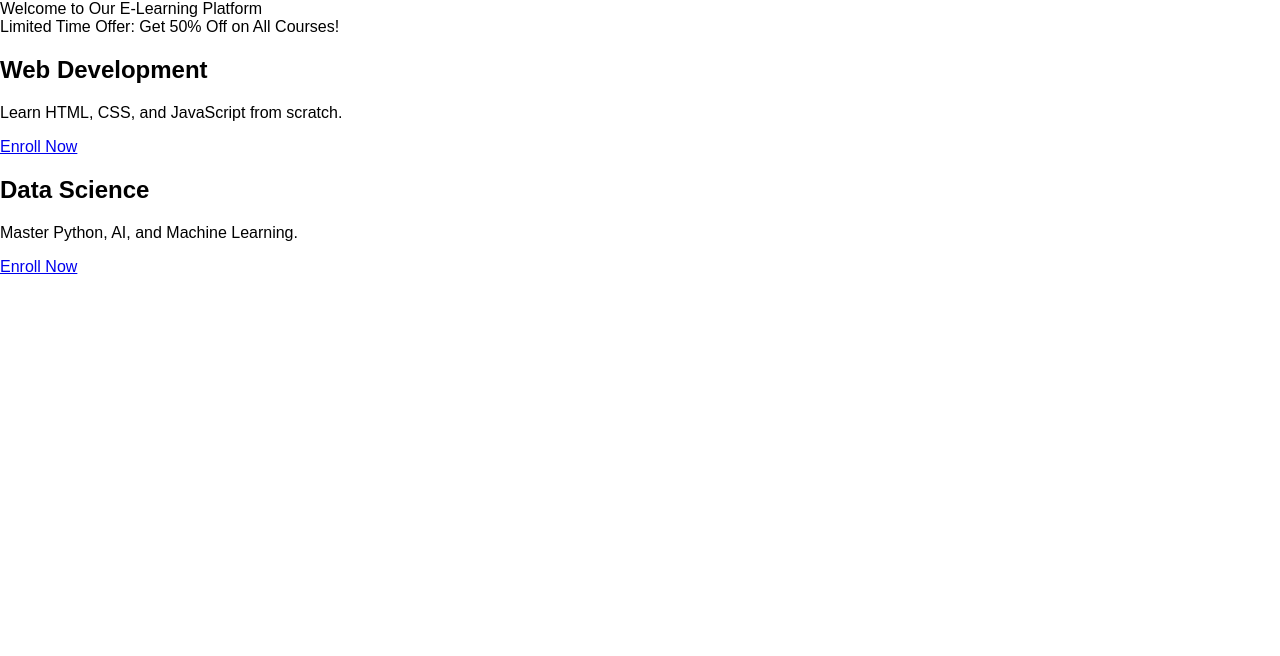
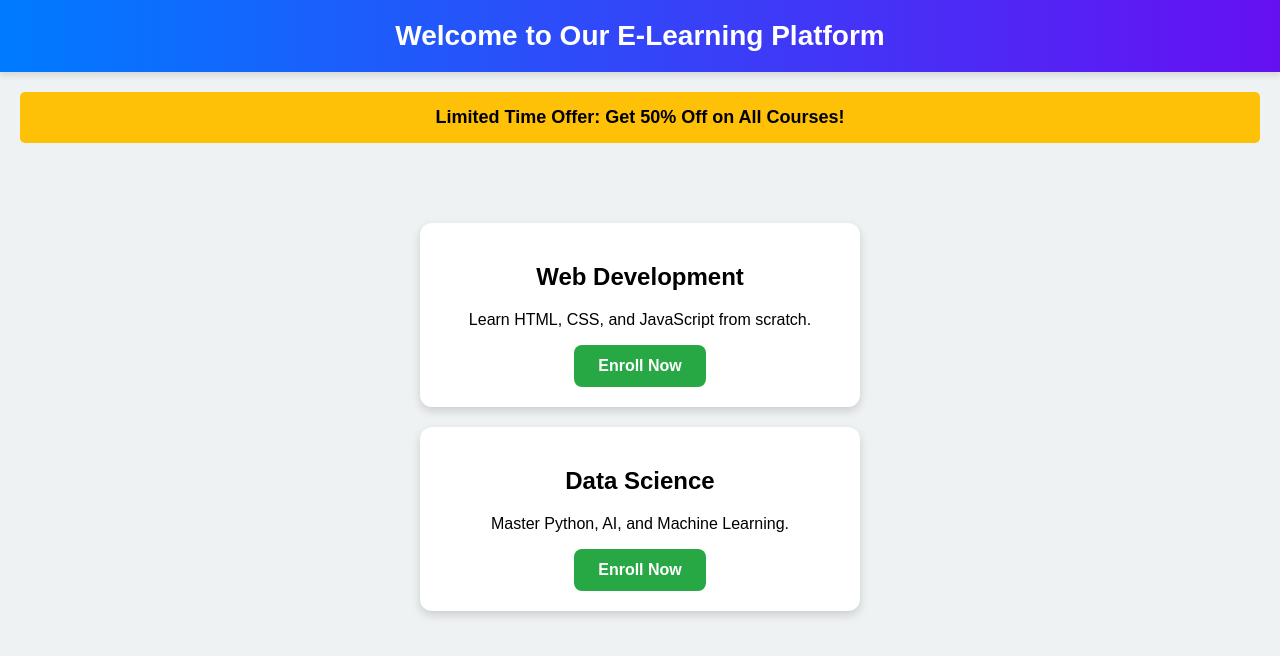
Before and after one commit to Saniikaa/CC4, a website: page src/index.html in a window 1280 px wide. Drawn offline with Linux system fonts and the light colour scheme.

Commit message:
Update styles.css

```diff
--- a/src/styles.css
+++ b/src/styles.css
@@ -1,21 +1,53 @@
-* {
-  font-family: Arial, Helvetica, sans-serif;
+body {
+    font-family: 'Arial', sans-serif;
+    margin: 0;
+    padding: 0;
+    background-color: #eef2f3;
+    text-align: center;
 }
-
-html, body {
-  margin: 0;
-  border: 0;
-  padding: 0;
-  background-color: #fff;
+.header {
+    background: linear-gradient(90deg, #007bff, #6610f2);
+    color: white;
+    padding: 20px;
+    font-size: 28px;
+    font-weight: bold;
+    box-shadow: 0 4px 6px rgba(0, 0, 0, 0.1);
 }
-
-main {
-  margin: auto;
-  width: 50%;
-  padding: 20px;
+.container {
+    padding: 40px;
 }
-
-main > h1 {
-  text-align: center;
-  font-size: 3.5em;
+.course {
+    background: white;
+    padding: 20px;
+    margin: 20px auto;
+    width: 80%;
+    max-width: 400px;
+    border-radius: 12px;
+    box-shadow: 0 4px 10px rgba(0, 0, 0, 0.15);
+    transition: transform 0.3s ease;
 }
+.course:hover {
+    transform: scale(1.05);
+}
+.btn {
+    display: inline-block;
+    background: #28a745;
+    color: white;
+    padding: 12px 24px;
+    text-decoration: none;
+    border-radius: 8px;
+    font-size: 16px;
+    font-weight: bold;
+    transition: background 0.3s;
+}
+.btn:hover {
+    background: #218838;
+}
+.promo {
+    background: #ffc107;
+    padding: 15px;
+    margin: 20px;
+    font-weight: bold;
+    font-size: 18px;
+    border-radius: 5px;
+}
```
